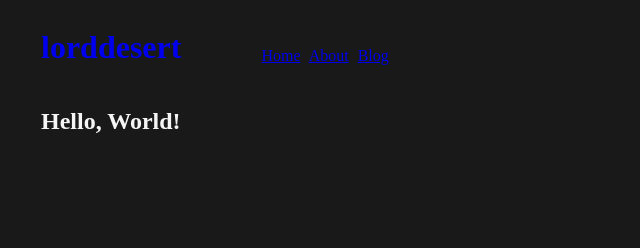
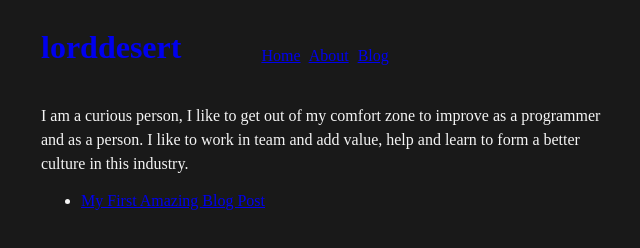
Before and after one commit to lorddesert/my-portfolio, an Astro site: page / in a window 1280 px wide. Shown: the whole page, without its empty margins (99-739 px from the left). Built offline with nearby package versions, Linux system fonts and the light colour scheme; Astro itself is replaced by a stand-in of ours.

Commit message:
update content

```diff
--- a/src/pages/index.astro
+++ b/src/pages/index.astro
@@ -1,11 +1,22 @@
 ---
-import Layout from '../layouts/base-layout.astro'
+import Layout from "../layouts/base-layout.astro";
 // Welcome to Astro! Everything between these triple-dash code fences
 // is your "component frontmatter". It never runs in the browser.
 // console.log('This runs in your terminal, not the browser!');
 ---
+
 <!-- Below is your "component template." It's just HTML, but with
      some magic sprinkled in to help you build great templates. -->
 <Layout>
-    <h1>Hello, World!</h1>
+  <p>
+    I am a curious person, I like to get out of my comfort zone to
+    improve as a programmer and as a person. I like to work in
+    team and add value, help and learn to form a better
+    culture in this industry.
+  </p>
+  <ul>
+    <li>
+      <a href="/posts/first-post">My First Amazing Blog Post</a>
+    </li>
+  </ul>
 </Layout>
```
